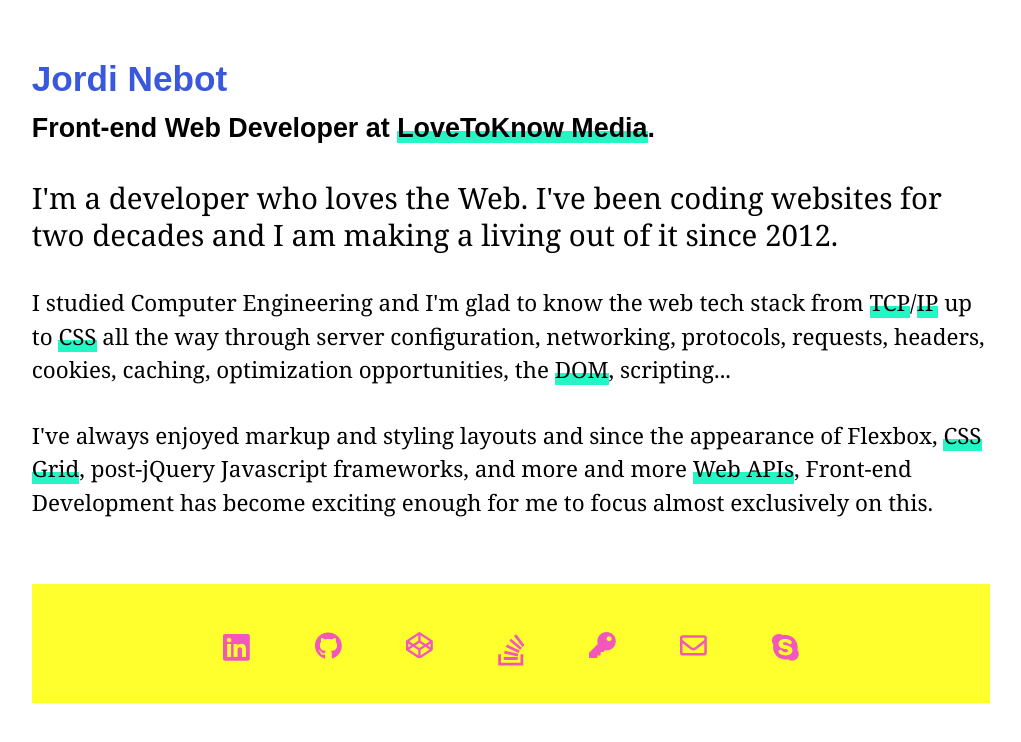
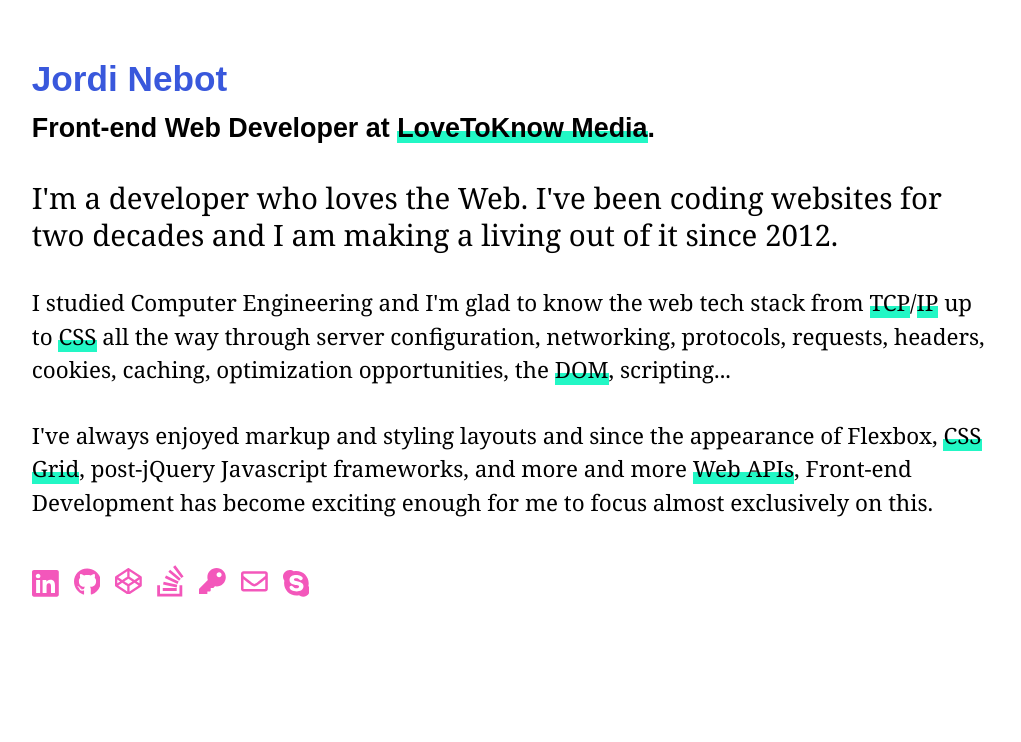
Before and after one commit to jordinebot/me, a website: page src/statics/index.html in a window 1280 px wide. Shown: the whole page, without its empty margins (129-1150 px from the left). Drawn offline with nearby package versions, Linux system fonts and the light colour scheme; files that its build step writes are made by us from their sources.

Commit message:
Remove yellow background and simplify footer

```diff
--- a/src/scss/_footer.scss
+++ b/src/scss/_footer.scss
@@ -1,16 +1,21 @@
 footer {
-    background: $yellow;
     text-align: center;
-    margin: 4em auto;
+    margin: 0 auto;
     .social-media {
-        margin: 0 auto;
         width: 100%;
-        max-width: 640px;
         display: flex;
-        justify-content: space-around;
-        padding: 3em 0 2em 0;
+        justify-content: flex-start;
+        padding: 3em 0;
     }
     .social-icon {
+        margin-right: 15px;
+        &:last-child {
+            margin-right: 0;
+        }
+        &.stack-overflow {
+            position: relative;
+            top: -5px;
+        }
         svg {
             width: calc(14px + 1vw);
             color: $pink;
```
